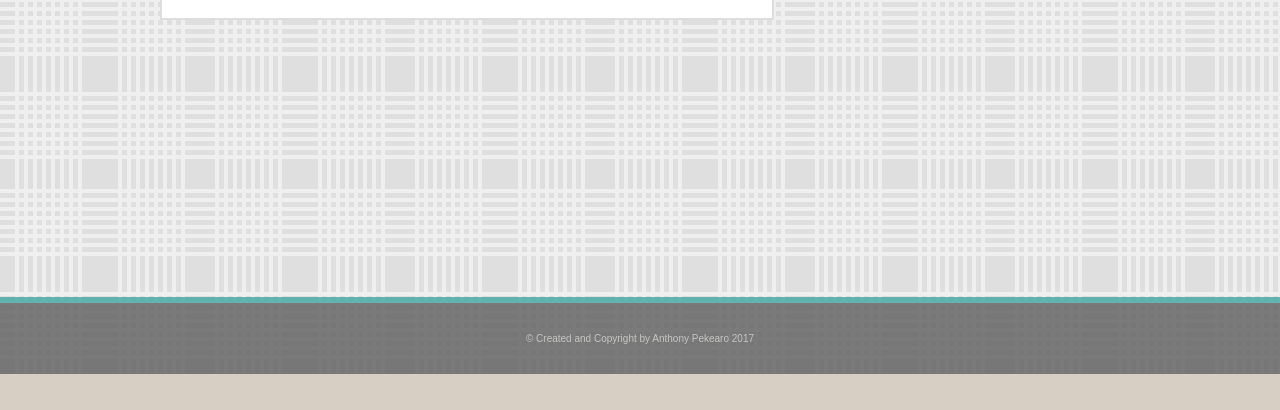
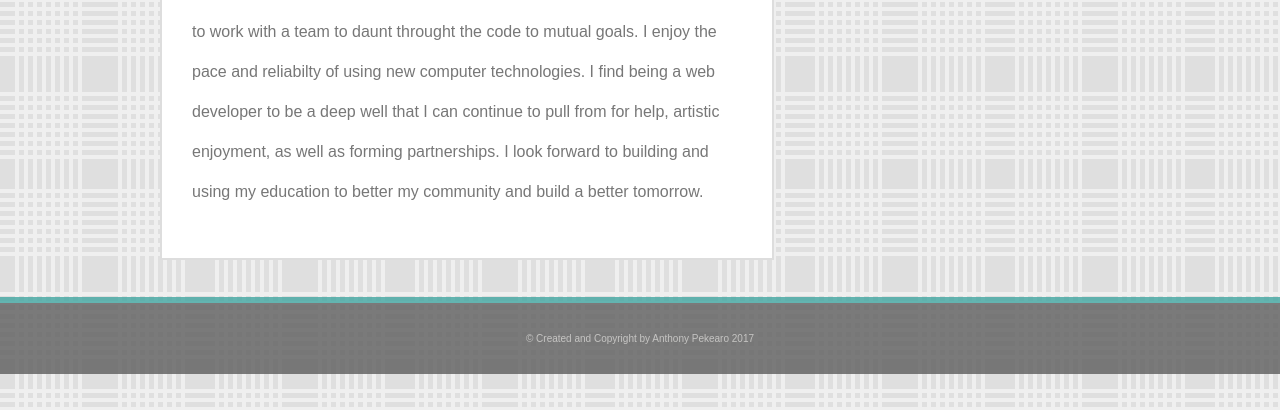
Before and after one commit to apekearo/apekearo.github.io, a plain HTML site: page Basic-Portfolio/index.html in a window 1280 px wide. Shown: the part 426-836 px from the top of the page. Before the commit the page ends 800 px from the top, so only its background shows below. Drawn offline with Linux system fonts and the light colour scheme.

Commit message:
Add files via upload

```diff
--- a/Basic-Portfolio/index.html
+++ b/Basic-Portfolio/index.html
@@ -27,7 +27,7 @@
 			<h2>About Me</h2>
 		<br>
 			<img src="assets/images/profilePic.jpg" id="profilePic" alt="Profile Picture!">
-		<p>Some Say I'm too much of a doer for how much of a dreamer I am.  This coding will allow some of my dreams to become reality.</p>
+		<p>Some Say I'm too much of a doer for how much of a dreamer I am.  This coding will allow some of my dreams to become reality.  My motivation is an iching drive to follow through with ideas I want to create, as well as accepting to work with a team to daunt throught the code to mutual goals.  I enjoy the pace and reliabilty of using new computer technologies.  I find being a web developer to be a deep well that I can continue to pull from for help, artistic enjoyment, as well as forming partnerships.  I look forward to building and using my education to better my community and build a better tomorrow. </p>
 	</section>
 	<!--close the section "aboutMe"but leave the "content" div open to frame together properly the "connect" section in the css file-->
 	<section class="connect">
```
